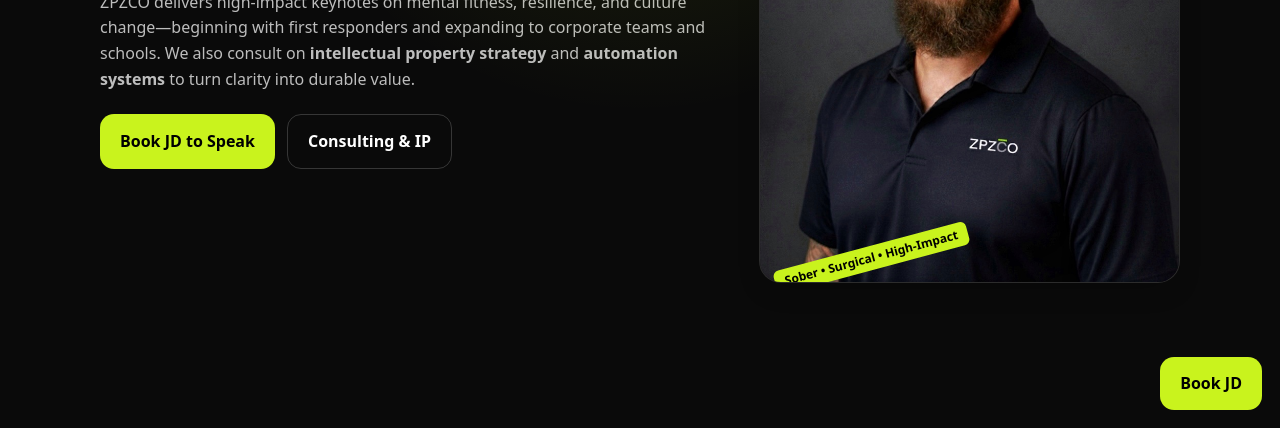
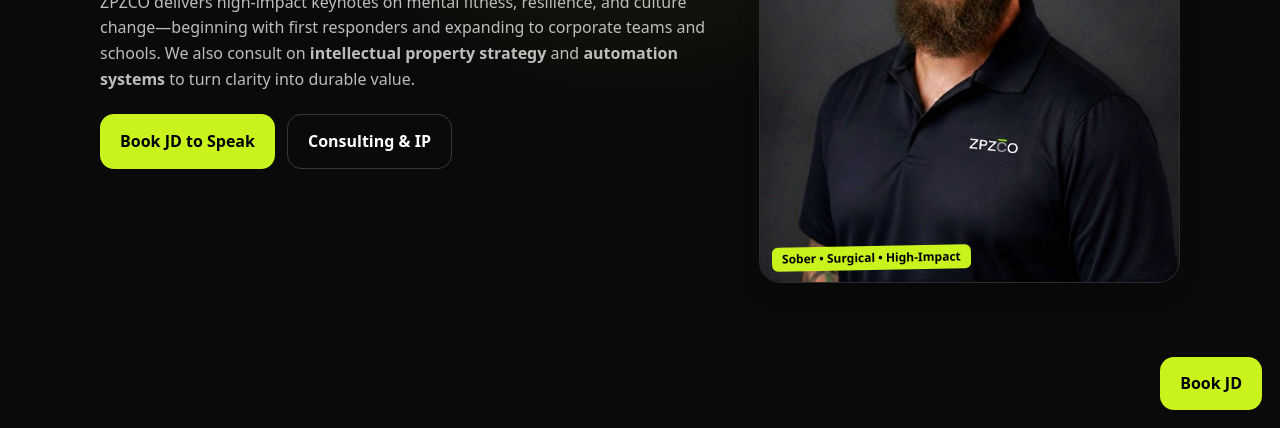
Before and after one commit to SilentNightWalker/ZPZCO-Page-2.2, a plain HTML site: page index.html in a window 1280 px wide. Shown: the part 372-800 px from the top of the page. Drawn offline with Linux system fonts and the light colour scheme.

Commit message:
Update style.css

```diff
--- a/assets/css/style.css
+++ b/assets/css/style.css
@@ -15,7 +15,7 @@ nav a:hover{opacity:.9;border-bottom:2px solid currentColor}
 .grid{display:grid;gap:28px}
 @media(min-width:900px){.grid-2{grid-template-columns:1.2fr .8fr}}
 .card{background:var(--card);border:1px solid rgba(255,255,255,.1);border-radius:22px;box-shadow:0 10px 30px -12px rgba(0,0,0,.35)}
-.pill{position:absolute;left:12px;bottom:12px;transform:rotate(-15deg);background:var(--accent);color:#000;font:700 12px/1 system-ui;padding:6px 10px;border-radius:6px;white-space:nowrap;}
+.pill{position:absolute;left:12px;bottom:12px;transform:rotate(-1deg);background:var(--accent);color:#000;font:700 12px/1 system-ui;padding:6px 10px;border-radius:6px;white-space:nowrap;}
 .section{padding:80px 0}
 h1{font-size:48px;line-height:1.05;margin:0}
 h2{font-size:32px;margin:0}
```
